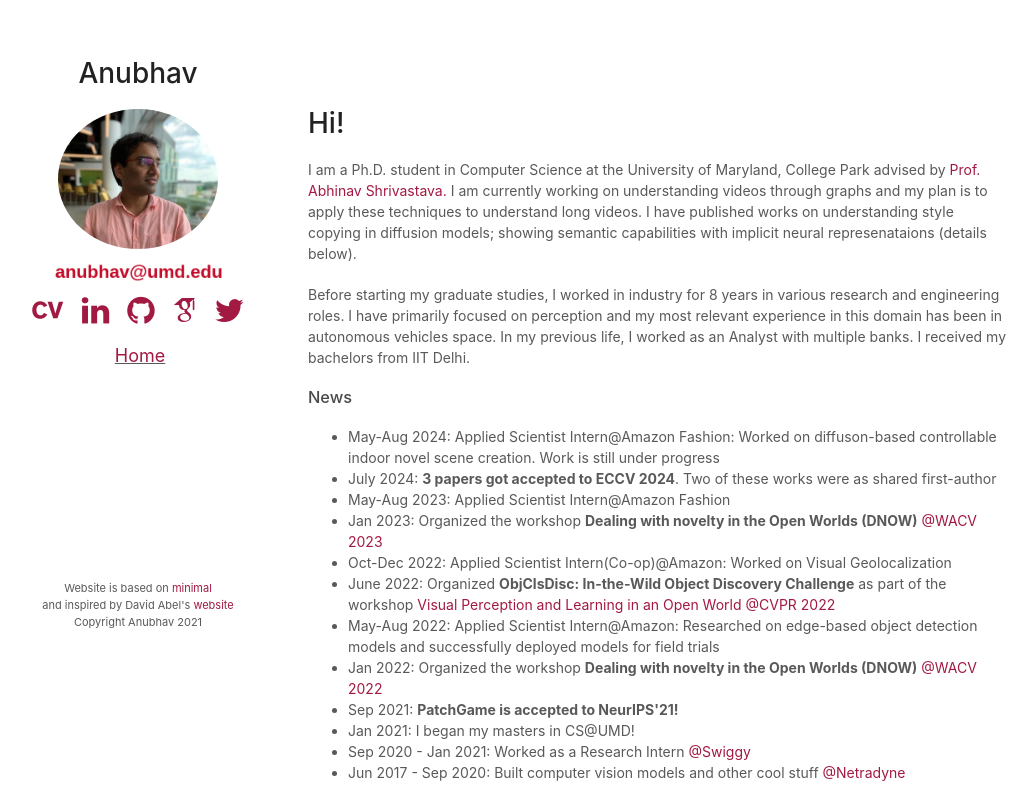
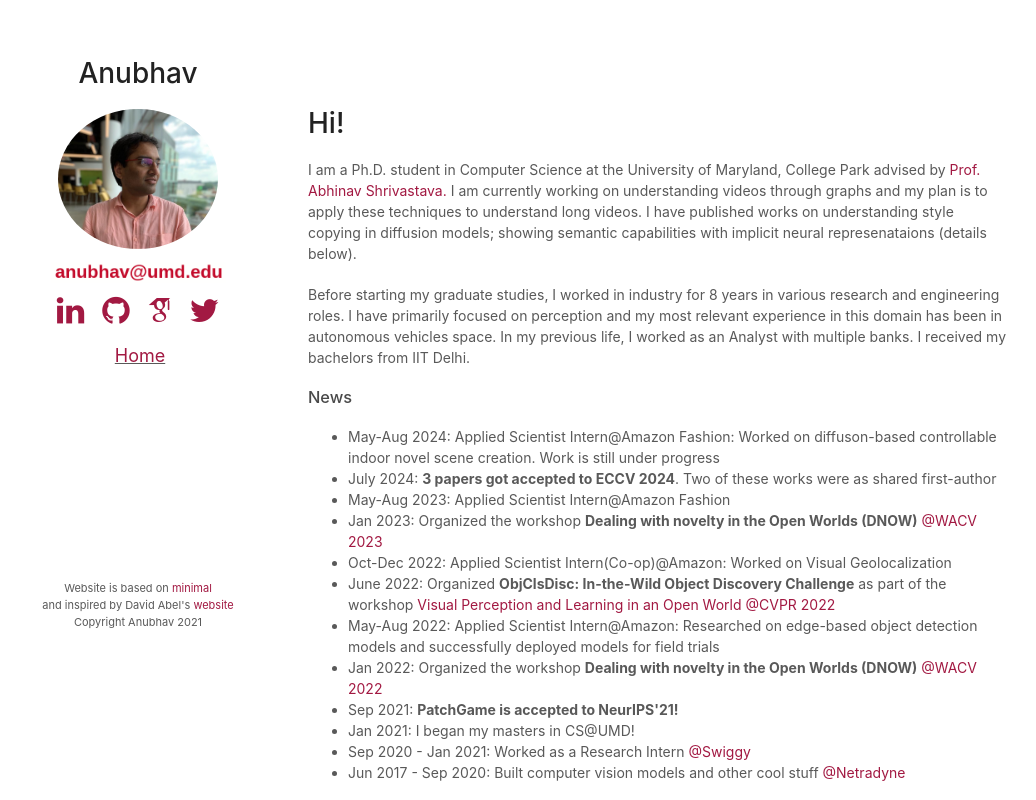
Before and after one commit to learn2phoenix/learn2phoenix.github.io, a plain HTML site: page index.html in a window 1280 px wide. Shown: the top 800 px of the page, without its empty margins (142-1178 px from the left). Drawn offline with Linux system fonts and the light colour scheme; files whose address does not match are found by name.

Commit message:
removing CV temporarily

```diff
--- a/index.html
+++ b/index.html
@@ -37,8 +37,8 @@
             <div style="margin-bottom: 6px;"><img src="./files/anubhav_email.png" width="175"></div>
 
             <!-- CV -->
-            <a href="./files/Anubhav.pdf" style="margin-right:14px;"><i class="ai ai-cv" style="font-size: 32px;"></i>
-            </a>
+            <!-- <a href="./files/Anubhav.pdf" style="margin-right:14px;"><i class="ai ai-cv" style="font-size: 32px;"></i>
+            </a> -->
 
             <!-- Linkedin -->
             <a href="https://www.linkedin.com/in/anubhav-5209729/" style="margin-right:14px;">
```
